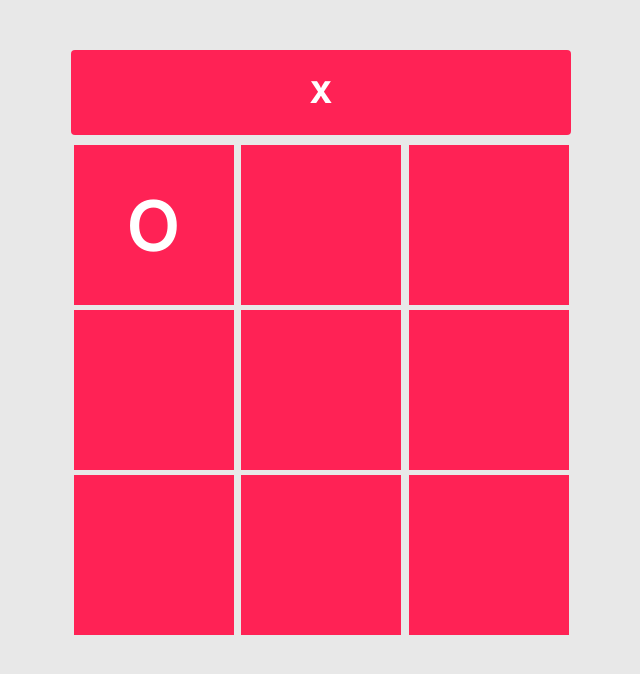
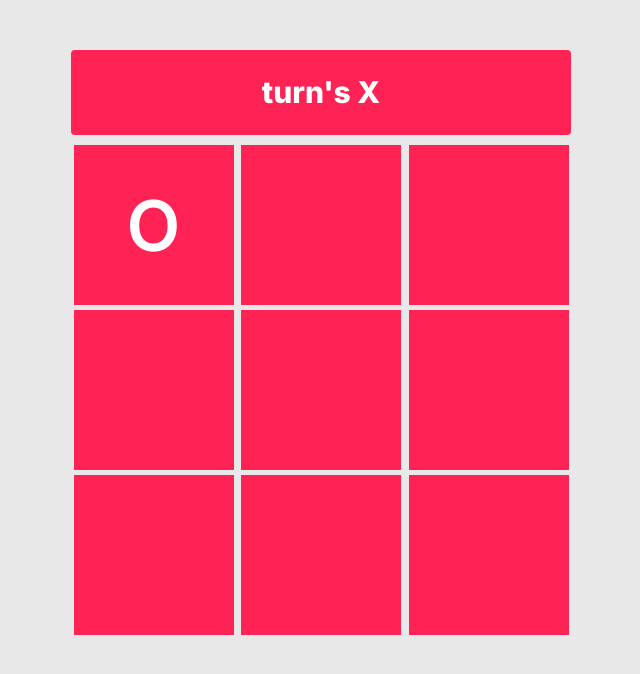
Before and after one commit to hyaanx/JavaScript-Tic-Tac-Toe-game, a plain HTML site: page index.html in a window 1280 px wide. Both pictures are taken after a click on the element 472 px from the left and 225 px from the top of the page. Shown: the whole page, without its empty margins (319-959 px from the left). Drawn offline with Linux system fonts and the light colour scheme.

Commit message:
Add turn's player (O / X )

```diff
--- a/JavaScript/main.js
+++ b/JavaScript/main.js
@@ -92,12 +92,12 @@ function winner() {
 boxex.forEach((box) => {
   box.addEventListener("click", function () {
     if (box.innerHTML == "") {
-      if (head.innerHTML == "X") {
+      if (head.innerHTML == "turn's X") {
         box.innerHTML = "X";
-        head.innerHTML = "O";
+        head.innerHTML = "turn's O";
       } else {
         box.innerHTML = "O";
-        head.innerHTML = "X";
+        head.innerHTML = "turn's X";
       }
     }
 
```
Also changed, not shown: index.html (line endings or trailing spaces).
